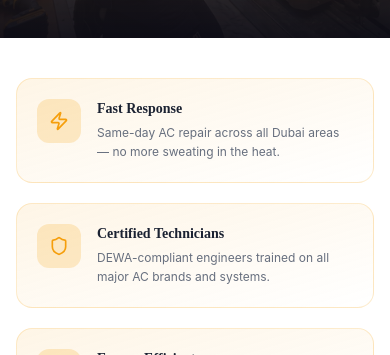
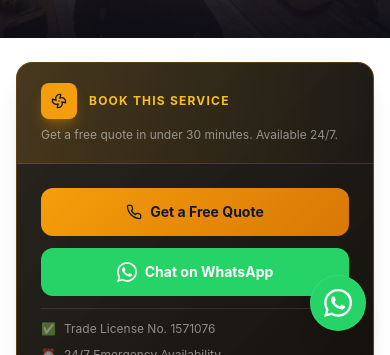
Before and after one commit to muzammilkhan9300/Home-maintenance-services, a React (Vite) app in the folder frontend/: page /services/ac-ventilation in a window 390 px wide. Shown: the part 489-844 px from the top of the page. Built offline with nearby package versions, Linux system fonts and the light colour scheme; no server answers; the HTML template or start-up script is replaced by a standard one.

Commit message:
feat: move service booking box under hero on mobile and add sticky whatsapp button

```diff
--- a/frontend/src/pages/ServiceDetail.jsx
+++ b/frontend/src/pages/ServiceDetail.jsx
@@ -20,11 +20,73 @@ const iconMap = {
   Wrench, Fan, Sparkles, Droplet, LayoutGrid, Home, Server, BrickWall, Clock, Shield, CheckCircle,
 };
 
-const WhatsAppIcon = () => (
-  <svg viewBox="0 0 24 24" fill="currentColor" className="w-5 h-5" aria-hidden="true">
+const WhatsAppIcon = ({ className = "w-5 h-5" }) => (
+  <svg viewBox="0 0 24 24" fill="currentColor" className={className} aria-hidden="true">
     <path d="M17.472 14.382c-.297-.149-1.758-.867-2.03-.967-.273-.099-.471-.148-.67.15-.197.297-.767.966-.94 1.164-.173.199-.347.223-.644.075-.297-.15-1.255-.463-2.39-1.475-.883-.788-1.48-1.761-1.653-2.059-.173-.297-.018-.458.13-.606.134-.133.298-.347.446-.52.149-.174.198-.298.298-.497.099-.198.05-.371-.025-.52-.075-.149-.669-1.612-.916-2.207-.242-.579-.487-.5-.669-.51-.173-.008-.371-.01-.57-.01-.198 0-.52.074-.792.372-.272.297-1.04 1.016-1.04 2.479 0 1.462 1.065 2.875 1.213 3.074.149.198 2.096 3.2 5.077 4.487.709.306 1.262.489 1.694.625.712.227 1.36.195 1.871.118.571-.085 1.758-.719 2.006-1.413.248-.694.248-1.289.173-1.413-.074-.124-.272-.198-.57-.347m-5.421 7.403h-.004a9.87 9.87 0 01-5.031-1.378l-.361-.214-3.741.982.998-3.648-.235-.374a9.86 9.86 0 01-1.51-5.26c.001-5.45 4.436-9.884 9.888-9.884 2.64 0 5.122 1.03 6.988 2.898a9.825 9.825 0 012.893 6.994c-.003 5.45-4.437 9.884-9.885 9.884m8.413-18.297A11.815 11.815 0 0012.05 0C5.495 0 .16 5.335.157 11.892c0 2.096.547 4.142 1.588 5.945L.057 24l6.305-1.654a11.882 11.882 0 005.683 1.448h.005c6.554 0 11.89-5.335 11.893-11.893A11.821 11.821 0 0020.885 3.488" />
   </svg>
 );
+
+const BookingCard = ({ service, Icon, handleWhatsApp, isMobile }) => {
+  return (
+    <motion.div
+      initial={{ opacity: 0, y: 20 }}
+      animate={{ opacity: 1, y: 0 }}
+      transition={{ delay: isMobile ? 0.15 : 0.35, duration: 0.5 }}
+      className="rounded-2xl overflow-hidden border border-amber-500/30 shadow-xl"
+      style={{ background: "linear-gradient(135deg, rgba(30,27,20,0.95) 0%, rgba(15,12,8,0.98) 100%)" }}
+    >
+      {/* Card header */}
+      <div className="px-6 py-5 border-b border-amber-500/20 bg-gradient-to-r from-amber-500/15 to-transparent">
+        <div className="flex items-center gap-3 mb-1">
+          <div className="w-9 h-9 rounded-lg bg-amber-500 flex items-center justify-center shrink-0 shadow-lg shadow-amber-500/30">
+            <Icon className="w-4 h-4 text-slate-900" />
+          </div>
+          <span className="text-amber-400 text-xs font-bold tracking-widest uppercase">Book This Service</span>
+        </div>
+        <p className="text-white/50 text-xs mt-2">
+          Get a free quote in under 30 minutes. Available 24/7.
+        </p>
+      </div>
+
+      {/* Buttons */}
+      <div className="p-6 space-y-3">
+        <Link
+          to={`/contact?service=${service.id}`}
+          id={isMobile ? `book-service-mob-${service.id}` : `book-service-${service.id}`}
+          className="w-full flex items-center justify-center gap-2 px-5 py-3.5 rounded-xl font-bold text-slate-900 text-sm hover:brightness-110 active:scale-95 transition-all"
+          style={{ background: "linear-gradient(135deg, #f59e0b, #d97706)" }}
+        >
+          <Phone className="w-4 h-4" />
+          Get a Free Quote
+        </Link>
+
+        <button
+          onClick={handleWhatsApp}
+          id={isMobile ? `whatsapp-service-mob-${service.id}` : `whatsapp-service-${service.id}`}
+          className="w-full flex items-center justify-center gap-2 px-5 py-3.5 rounded-xl bg-[#25D366] text-white font-bold hover:bg-[#1ebe5d] active:scale-95 transition-all text-sm"
+        >
+          <WhatsAppIcon />
+          Chat on WhatsApp
+        </button>
+
+        {/* Trust signals */}
+        <div className="pt-3 border-t border-white/10 space-y-2.5">
+          {[
+            { emoji: "✅", text: "Trade License No. 1571076" },
+            { emoji: "⏰", text: "24/7 Emergency Availability" },
+            { emoji: "📍", text: "All areas of Dubai covered" },
+            { emoji: "🛡️", text: "Fully insured & DEWA certified" },
+          ].map((item) => (
+            <div key={item.text} className="flex items-center gap-2 text-xs text-white/50">
+              <span>{item.emoji}</span>
+              <span>{item.text}</span>
+            </div>
+          ))}
+        </div>
+      </div>
+    </motion.div>
+  );
+};
 
 const fadeUp = {
   hidden: { opacity: 0, y: 28 },
@@ -209,6 +271,16 @@ const ServiceDetail = () => {
         </div>
       </section>
 
+      {/* Mobile Booking Card — placed directly below background image section */}
+      <div className="lg:hidden container mx-auto px-4 mt-6">
+        <BookingCard
+          service={service}
+          Icon={Icon}
+          handleWhatsApp={handleWhatsApp}
+          isMobile={true}
+        />
+      </div>
+
       {/* ═══════════════════════════════════════════════════════════════════
           KEY BENEFITS — 3 gradient cards
       ═══════════════════════════════════════════════════════════════════ */}
@@ -368,64 +440,15 @@ const ServiceDetail = () => {
 
             {/* ── RIGHT COLUMN — Sticky booking card ──────────────────── */}
             <div className="lg:sticky lg:top-8 space-y-4">
-              {/* Glassmorphism booking card */}
-              <motion.div
-                initial={{ opacity: 0, y: 20 }}
-                animate={{ opacity: 1, y: 0 }}
-                transition={{ delay: 0.35, duration: 0.5 }}
-                className="rounded-2xl overflow-hidden border border-amber-500/30 shadow-xl"
-                style={{ background: "linear-gradient(135deg, rgba(30,27,20,0.95) 0%, rgba(15,12,8,0.98) 100%)" }}
-              >
-                {/* Card header */}
-                <div className="px-6 py-5 border-b border-amber-500/20 bg-gradient-to-r from-amber-500/15 to-transparent">
-                  <div className="flex items-center gap-3 mb-1">
-                    <div className="w-9 h-9 rounded-lg bg-amber-500 flex items-center justify-center shrink-0 shadow-lg shadow-amber-500/30">
-                      <Icon className="w-4 h-4 text-slate-900" />
-                    </div>
-                    <span className="text-amber-400 text-xs font-bold tracking-widest uppercase">Book This Service</span>
-                  </div>
-                  <p className="text-white/50 text-xs mt-2">
-                    Get a free quote in under 30 minutes. Available 24/7.
-                  </p>
-                </div>
-
-                {/* Buttons */}
-                <div className="p-6 space-y-3">
-                  <Link
-                    to={`/contact?service=${service.id}`}
-                    id={`book-service-${service.id}`}
-                    className="w-full flex items-center justify-center gap-2 px-5 py-3.5 rounded-xl font-bold text-slate-900 text-sm hover:brightness-110 active:scale-95 transition-all"
-                    style={{ background: "linear-gradient(135deg, #f59e0b, #d97706)" }}
-                  >
-                    <Phone className="w-4 h-4" />
-                    Get a Free Quote
-                  </Link>
-
-                  <button
-                    onClick={handleWhatsApp}
-                    id={`whatsapp-service-${service.id}`}
-                    className="w-full flex items-center justify-center gap-2 px-5 py-3.5 rounded-xl bg-[#25D366] text-white font-bold hover:bg-[#1ebe5d] active:scale-95 transition-all text-sm"
-                  >
-                    <WhatsAppIcon />
-                    Chat on WhatsApp
-                  </button>
-
-                  {/* Trust signals */}
-                  <div className="pt-3 border-t border-white/10 space-y-2.5">
-                    {[
-                      { emoji: "✅", text: "Trade License No. 1571076" },
-                      { emoji: "⏰", text: "24/7 Emergency Availability" },
-                      { emoji: "📍", text: "All areas of Dubai covered" },
-                      { emoji: "🛡️", text: "Fully insured & DEWA certified" },
-                    ].map((item) => (
-                      <div key={item.text} className="flex items-center gap-2 text-xs text-white/50">
-                        <span>{item.emoji}</span>
-                        <span>{item.text}</span>
-                      </div>
-                    ))}
-                  </div>
-                </div>
-              </motion.div>
+              {/* Glassmorphism booking card (Desktop Only) */}
+              <div className="hidden lg:block">
+                <BookingCard
+                  service={service}
+                  Icon={Icon}
+                  handleWhatsApp={handleWhatsApp}
+                  isMobile={false}
+                />
+              </div>
 
               {/* Quick stat cards */}
               {service.stats && (
@@ -496,6 +519,20 @@ const ServiceDetail = () => {
       </section>
 
       <Footer />
+
+      {/* Sticky WhatsApp floating button for mobile view */}
+      <div className="fixed bottom-6 right-6 z-50 lg:hidden">
+        <button
+          onClick={handleWhatsApp}
+          id={`whatsapp-sticky-${service.id}`}
+          className="relative flex items-center justify-center w-14 h-14 rounded-full bg-[#25D366] text-white shadow-xl hover:bg-[#1ebe5d] active:scale-95 transition-all duration-300 border border-white/10 focus:outline-none"
+          aria-label="Chat on WhatsApp"
+        >
+          {/* Pulsing ring effect */}
+          <span className="absolute inset-0 rounded-full bg-[#25D366] opacity-75 animate-ping pointer-events-none" />
+          <WhatsAppIcon className="w-7 h-7 relative z-10" />
+        </button>
+      </div>
     </div>
   );
 };
```
